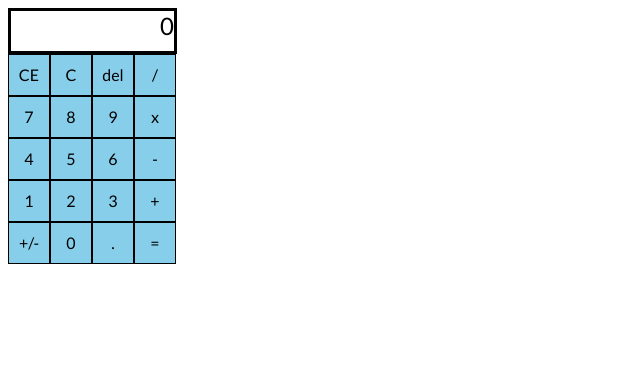
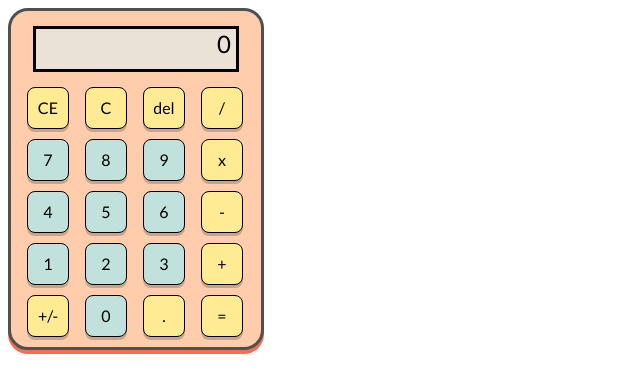
Before and after one commit to krithikasuresh/jscalc, a plain HTML site: page index.html in a window 1280 px wide. Shown: the whole page, without its empty margins (0-640 px from the left). Drawn offline with Linux system fonts and the light colour scheme.

Commit message:
style improvements
still don't have all functions

```diff
--- a/script.js
+++ b/script.js
@@ -5,9 +5,13 @@ var main = function() {
 
     $(".display").text("0");
 
-    function appendNum(num){
+    function appendNum(num) {
         x = x * 10 + num;
         return x;
+    }
+
+    function minus(num) {
+
     }
 
     function display(x) {
@@ -21,7 +25,9 @@ var main = function() {
     });
 
     $(".minus").click(function() {
-
+        y = x;
+        x = 0;
+        display(x);
     });
 
     $(".posneg").click(function() {
--- a/style.css
+++ b/style.css
@@ -10,13 +10,30 @@ body {
     user-select: none;
 }
 
+.everything {
+    float: left;
+    width: 250px;
+    background-color: #FFCCAC;
+    border-style: solid;
+    border-color: #505050;
+    border-radius: 20px;
+    box-shadow: 0px 4px #F56C57;
+
+}
+
 .display{
     display: block;
+    background-color: #EAE2D6;
     font-size: 24px;
-    width: 163px;
+    width: 195px;
     height: 40px;
+    margin-left: 22px;
+    margin-bottom: 15px;
+    margin-top: 15px;
     text-align: right;
     border-style: solid;
+    box-shadow: inset 0px 4px rgba(0, 0, 0, 0,2);
+    padding-right: 5px;
 }
 
 .row {
@@ -30,14 +47,35 @@ body {
     display: block;
     width: 40px;
     height: 40px;
-    background-color: skyblue;
+    background-color: #C1E1DC;
     text-align: center;
     line-height: 40px;
     border-style: solid;
     border-width: thin;
+    margin-left: 16px;
+    margin-bottom: 10px;
+    border-radius: 8px;
+    box-shadow: 0px 3px 0px rgba(0,0,0,0.2);
+}
+
+.clear, .CE, .del, .divide, .x, .minus, .plus, .equals, .decimal, .posneg {
+    background-color: #FFEB94;
 }
 
 .button:hover {
-    background-color: white;
+    background-color: #9BD7D5;
     cursor: pointer;
 }
+
+.clear:hover, .CE:hover, .del:hover, .divide:hover, .x:hover, .minus:hover, .plus:hover, .equals:hover, .decimal:hover, .posneg:hover {
+    background-color: #FDD475;
+}
+.button:active {
+	box-shadow: 0px 0px #6b54d3;
+	top: 4px;
+}
+
+.button:hover {
+	box-shadow: 0px 0px #717a33;
+	top: 4px;
+}
```
